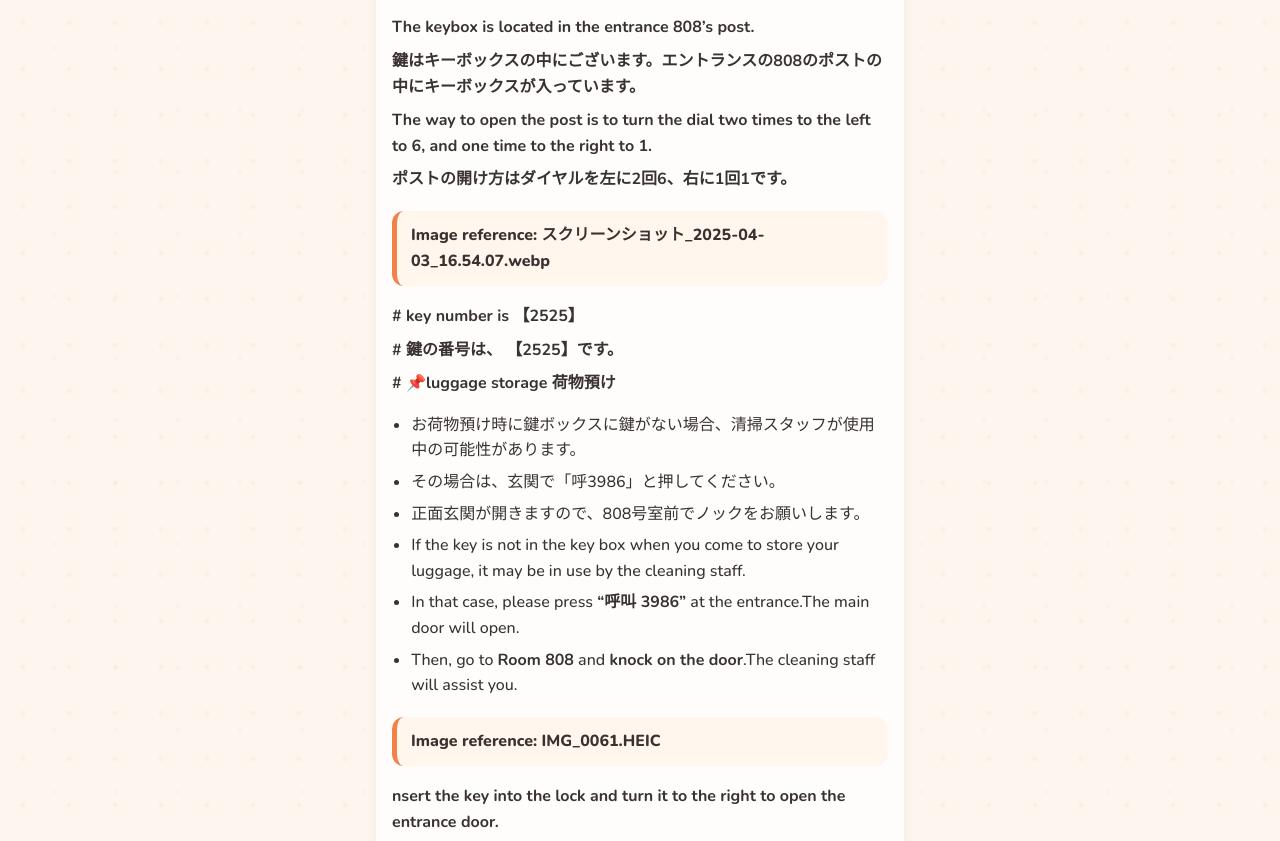
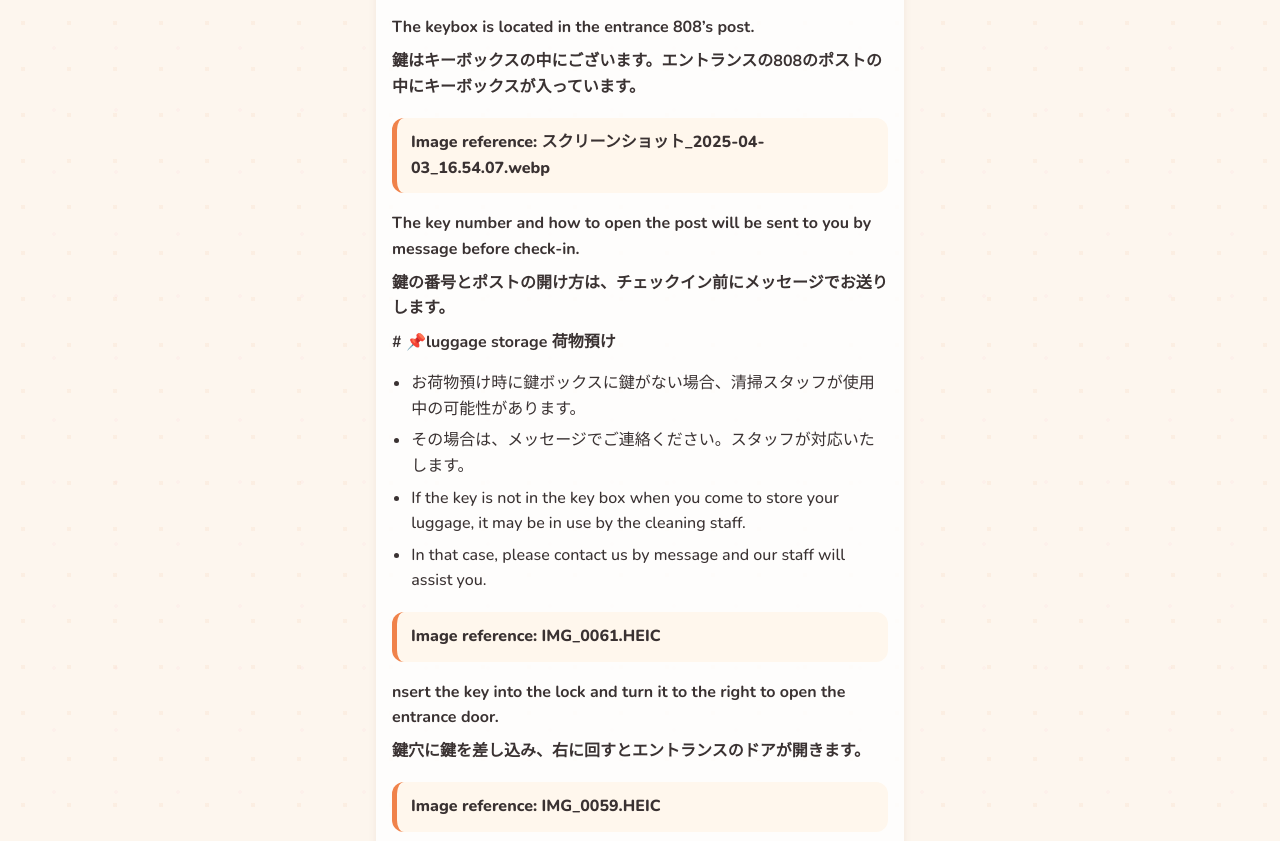
Before and after one commit to Tsumugi-concierge/ikebukuro-2chome-808, a plain HTML site: page wifi/index.html in a window 1280 px wide. Shown: the part 1564-2405 px from the top of the page. Drawn offline with nearby package versions, Linux system fonts and the light colour scheme.

Commit message:
Remove key number, post dial combination and entrance code from wifi page

```diff
--- a/wifi/index.html
+++ b/wifi/index.html
@@ -45,19 +45,15 @@
 <p class="note">Image reference: IMG_0062.HEIC</p>
 <p>The keybox is located in the entrance 808’s post.</p>
 <p>鍵はキーボックスの中にございます。エントランスの808のポストの中にキーボックスが入っています。</p>
-<p>The way to open the post is to turn the dial two times to the left to 6, and one time to the right to 1.</p>
-<p>ポストの開け方はダイヤルを左に2回6、右に1回1です。</p>
 <p class="note">Image reference: スクリーンショット_2025-04-03_16.54.07.webp</p>
-<p># key number is 【2525】</p>
-<p># 鍵の番号は、 【2525】です。</p>
+<p>The key number and how to open the post will be sent to you by message before check-in.</p>
+<p>鍵の番号とポストの開け方は、チェックイン前にメッセージでお送りします。</p>
 <p># <strong>📌luggage storage 荷物預け</strong></p>
 <ul>
 <li>お荷物預け時に鍵ボックスに鍵がない場合、清掃スタッフが使用中の可能性があります。</li>
-<li>その場合は、玄関で「呼3986」と押してください。</li>
-<li>正面玄関が開きますので、808号室前でノックをお願いします。</li>
+<li>その場合は、メッセージでご連絡ください。スタッフが対応いたします。</li>
 <li>If the key is not in the key box when you come to store your luggage, it may be in use by the cleaning staff.</li>
-<li>In that case, please press <strong>“呼叫 3986”</strong> at the entrance.The main door will open.</li>
-<li>Then, go to <strong>Room 808</strong> and <strong>knock on the door</strong>.The cleaning staff will assist you.</li>
+<li>In that case, please contact us by message and our staff will assist you.</li>
 </ul>
 <p class="note">Image reference: IMG_0061.HEIC</p>
 <p>nsert the key into the lock and turn it to the right to open the entrance door.</p>
```
